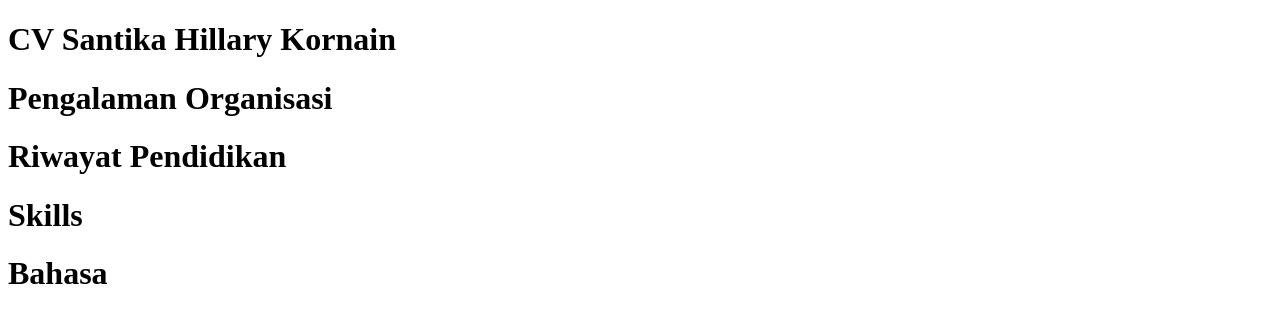
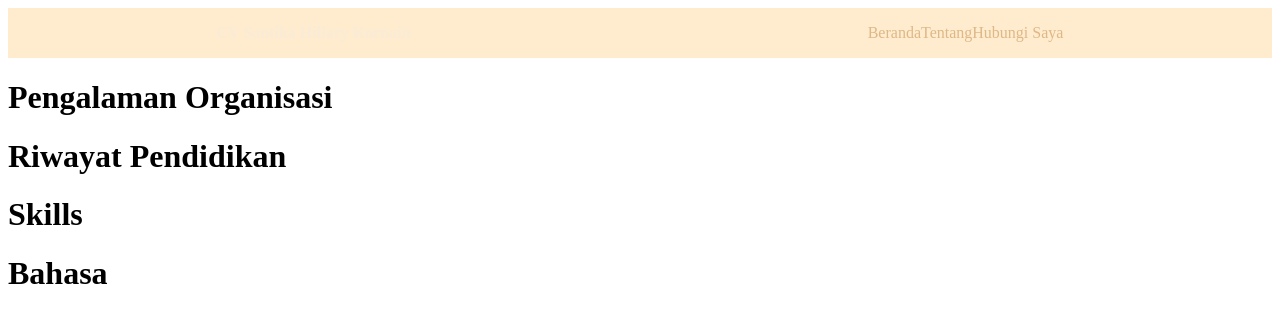
Before and after one commit to jayceedump/jayceedump.github.io, a plain HTML site: page index.html in a window 1280 px wide. Drawn offline with Linux system fonts and the light colour scheme.

Commit message:
Add files via upload

```diff
--- a/index.html
+++ b/index.html
@@ -8,7 +8,16 @@
 </head>
 <body>
     <header>
-        <h1>CV Santika Hillary Kornain </h1>
+        <nav>
+            <div class="logo">CV Santika Hillary Kornain
+            </div>
+            <ul>
+                <li><a href="#">Beranda</a></li>
+                <li><a href="#">Tentang</a></li>
+                <li><a href="#">Hubungi Saya</a></li>
+            </ul>
+        </nav>
+
     </header>
     <main>
         <h1> Pengalaman Organisasi</h1>
--- a/style.css
+++ b/style.css
@@ -0,0 +1,27 @@
+nav {
+    display:flex;
+    flex-direction: row;
+    background-color: blanchedalmond;
+    color: antiquewhite;
+    justify-content: space-around;
+    align-items: center;
+}
+nav ul{
+    display: flex;
+    flex-direction: row;
+    list-style: none;
+}
+nav a {
+    margin-left: 0.5 rem;
+    margin-right: 0.5 rem;
+    text-decoration: none;
+    color: burlywood;
+}
+nav a:hover{
+    color: cornflowerblue;
+    text-decoration:underline;
+}
+nav .logo{
+    font-weight: bold;
+    font-size: 1.5 rem;
+}
```
